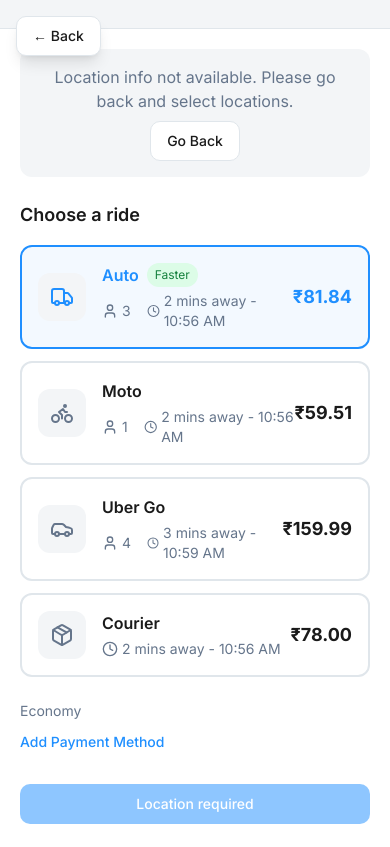
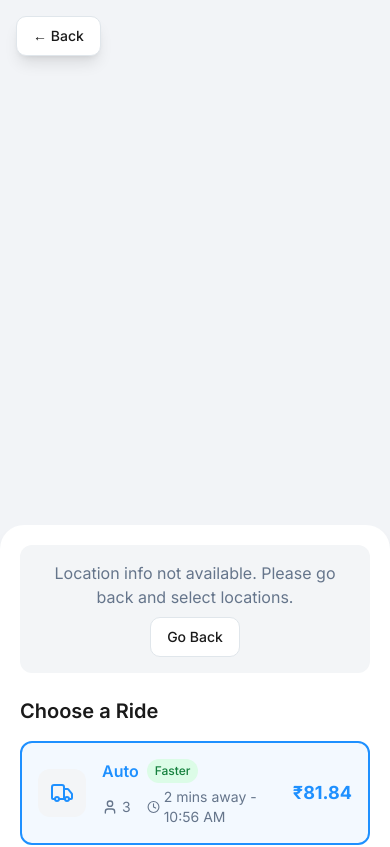
Before and after one commit to Lalith0604/volta-cabs, a React (Vite) app: page /booking in a window 390 px wide. Shown: the top 847 px of the page. Built offline with nearby package versions, Linux system fonts and the light colour scheme.

Commit message:
Refine BookingScreen layout
Update BookingScreen with complete layout including Mapbox map, ride selection options, and action buttons, ensuring responsiveness and adherence to global styles.

```diff
--- a/src/screens/BookingScreen.tsx
+++ b/src/screens/BookingScreen.tsx
@@ -107,9 +107,9 @@ const BookingScreen = () => {
   };
 
   return (
-    <div className="min-h-screen bg-secondary flex flex-col">
-      {/* Map Container */}
-      <div className="flex-1 relative">
+    <div className="min-h-screen bg-[#F2F4F7] flex flex-col">
+      {/* Map Container - 60-70% of screen */}
+      <div className="h-[65vh] relative">
         <div ref={mapContainer} className="absolute inset-0" />
 
         {/* Back Button */}
@@ -122,23 +122,23 @@ const BookingScreen = () => {
         </Button>
       </div>
 
-      {/* Location Info & Ride Options */}
-      <div className="bg-background p-5 border-t border-border">
-        {/* Display current location and destination */}
+      {/* Bottom Section - Location Info & Ride Selection */}
+      <div className="flex-1 bg-background p-5 rounded-t-3xl -mt-6 relative z-10 shadow-lg">
+        {/* Location Info */}
         {currentLocation && destination ? (
           <div className="mb-6 space-y-3">
             <div className="flex items-center gap-3 p-3 bg-primary/5 rounded-lg border border-primary/20">
               <MapPin className="w-5 h-5 text-primary" />
               <div className="flex-1">
                 <p className="text-sm text-muted-foreground">Pickup</p>
-                <p className="font-medium text-foreground">{currentLocation.address}</p>
+                <p className="font-medium text-[#1A1A1A]">{currentLocation.address}</p>
               </div>
             </div>
             <div className="flex items-center gap-3 p-3 bg-destructive/5 rounded-lg border border-destructive/20">
               <MapPin className="w-5 h-5 text-destructive" />
               <div className="flex-1">
                 <p className="text-sm text-muted-foreground">Drop-off</p>
-                <p className="font-medium text-foreground">{destination.address}</p>
+                <p className="font-medium text-[#1A1A1A]">{destination.address}</p>
               </div>
             </div>
           </div>
@@ -157,13 +157,12 @@ const BookingScreen = () => {
 
         {/* Choose a Ride Section */}
         <div className="space-y-4">
-          <h3 className="text-lg font-semibold text-foreground">Choose a ride</h3>
+          <h3 className="text-xl font-semibold text-[#1A1A1A]">Choose a Ride</h3>
 
           {/* Ride Options List */}
           <div className="space-y-3">
             {rideOptions.map((option) => {
               const Icon = option.icon;
-              const selectedRideData = rideOptions.find(ride => ride.id === selectedRide);
 
               return (
                 <button
@@ -171,7 +170,7 @@ const BookingScreen = () => {
                   onClick={() => setSelectedRide(option.id)}
                   className={`w-full p-4 rounded-xl border-2 transition-all text-left ${
                     selectedRide === option.id
-                      ? "border-primary bg-primary/5"
+                      ? "border-[#1E90FF] bg-[#1E90FF]/5"
                       : "border-border bg-background hover:bg-muted/50"
                   }`}
                 >
@@ -180,19 +179,19 @@ const BookingScreen = () => {
                     <div className="flex items-center gap-4">
                       <div className="w-12 h-12 rounded-lg bg-muted flex items-center justify-center">
                         <Icon className={`w-6 h-6 ${
-                          selectedRide === option.id ? "text-primary" : "text-muted-foreground"
+                          selectedRide === option.id ? "text-[#1E90FF]" : "text-muted-foreground"
                         }`} />
                       </div>
 
                       <div className="flex-1">
                         <div className="flex items-center gap-2 mb-1">
                           <span className={`font-semibold ${
-                            selectedRide === option.id ? "text-primary" : "text-foreground"
+                            selectedRide === option.id ? "text-[#1E90FF]" : "text-[#1A1A1A]"
                           }`}>
                             {option.name}
                           </span>
                           {option.tag && (
-                            <span className="px-2 py-1 text-xs bg-green-100 text-green-700 rounded-full">
+                            <span className="px-2 py-1 text-xs bg-green-100 text-green-700 rounded-full font-medium">
                               {option.tag}
                             </span>
                           )}
@@ -216,7 +215,7 @@ const BookingScreen = () => {
                     {/* Right side: Price */}
                     <div className="text-right">
                       <span className={`text-lg font-bold ${
-                        selectedRide === option.id ? "text-primary" : "text-foreground"
+                        selectedRide === option.id ? "text-[#1E90FF]" : "text-[#1A1A1A]"
                       }`}>
                         {option.price}
                       </span>
@@ -227,18 +226,18 @@ const BookingScreen = () => {
             })}
           </div>
 
-          {/* Economy Section Label */}
-          <div className="pt-2">
-            <p className="text-sm text-muted-foreground mb-2">Economy</p>
-            <button className="text-primary text-sm font-medium hover:underline mb-4">
+          {/* Action Section */}
+          <div className="pt-4 border-t border-border">
+            <p className="text-sm font-medium text-muted-foreground mb-3">Economy</p>
+
+            <button className="text-[#1E90FF] text-sm font-medium hover:underline mb-4 block">
               Add Payment Method
             </button>
-          </div>
 
             {/* Request Button */}
             <Button
               onClick={() => navigate("/ride-details")}
-            className="w-full"
+              className="w-full h-12 bg-[#1E90FF] hover:bg-[#1E90FF]/90 text-white rounded-xl font-semibold"
               disabled={!currentLocation || !destination}
             >
               {currentLocation && destination
@@ -249,6 +248,7 @@ const BookingScreen = () => {
           </div>
         </div>
       </div>
+    </div>
   );
 };
 
```
Lines whose indentation alone changed are shown as unchanged.
